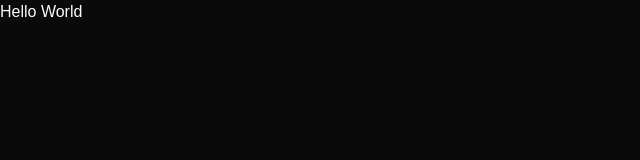
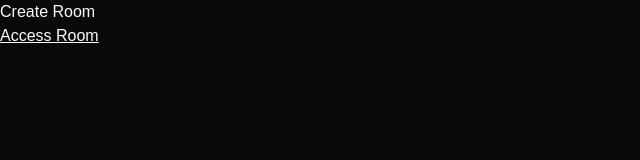
Before and after one commit to filipebteixeira98/agents-web, a React (Vite) app: page / in a window 1280 px wide. Shown: the top 160 px of the page, without its empty margins (0-640 px from the left). Built offline with nearby package versions, Linux system fonts and the light colour scheme.

Commit message:
feat(routing): add room navigation pages

```diff
--- a/package.json
+++ b/package.json
@@ -8,6 +8,7 @@
     "lucide-react": "^1.23.0",
     "react": "^19.2.7",
     "react-dom": "^19.2.7",
+    "react-router-dom": "^7.18.1",
     "shadcn": "^4.13.0",
     "tailwind-merge": "^3.6.0",
     "tailwindcss": "^4.3.2",
--- a/src/app.tsx
+++ b/src/app.tsx
@@ -1,3 +1,15 @@
+import { BrowserRouter, Route, Routes } from 'react-router-dom'
+
+import { CreateRoom } from './pages/create-room'
+import { Room } from './pages/room'
+
 export function App() {
-  return <div>Hello World</div>
+  return (
+    <BrowserRouter>
+      <Routes>
+        <Route index element={<CreateRoom />} />
+        <Route element={<Room />} path="/room" />
+      </Routes>
+    </BrowserRouter>
+  )
 }
--- /dev/null
+++ b/src/pages/create-room.tsx
@@ -0,0 +1,12 @@
+import { Link } from 'react-router-dom'
+
+export function CreateRoom() {
+  return (
+    <div>
+      <div>Create Room</div>
+      <Link className="underline" to="/room">
+        Access Room
+      </Link>
+    </div>
+  )
+}
--- /dev/null
+++ b/src/pages/room.tsx
@@ -0,0 +1,5 @@
+export function Room() {
+  return (
+    <div>Room Details</div>
+  )
+}
```
Also changed, not shown: 1 other file (tests, documents, lock files or other folders).
